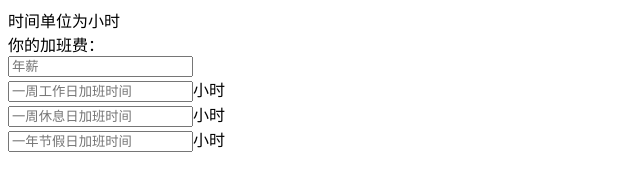
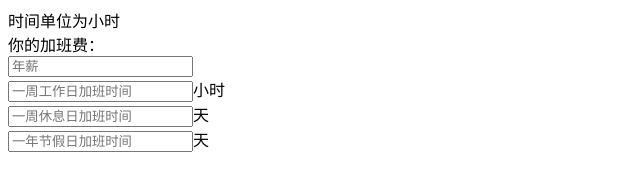
Before and after one commit to simon300000/996icu-calc, a plain HTML site: page index.html in a window 1280 px wide. Shown: the full height of the page, 0-640 px from the left. Drawn offline with Linux system fonts and the light colour scheme.

Commit message:
Update index.html

```diff
--- a/index.html
+++ b/index.html
@@ -17,11 +17,11 @@
 		}, {
 			name: 'sunday',
 			placeholder: '一周休息日加班时间',
-			unit: '小时'
+			unit: '天'
 		}, {
 			name: 'newYear',
 			placeholder: '一年节假日加班时间',
-			unit: '小时'
+			unit: '天'
 		}]
 		window.update = () => {
 			let input = {}
@@ -34,7 +34,7 @@
 				sunday,
 				newYear
 			} = input
-			let money = base * (1.5 * monday / 40 + 2 * sunday / 40 + 3 * newYear / 260)
+			let money = base * (1.5 * monday / 40 + 2 * sunday / 40 + 3 * newYear / 261)
 			document.getElementsByName('result')[0].innerHTML = money
 		}
 
```
